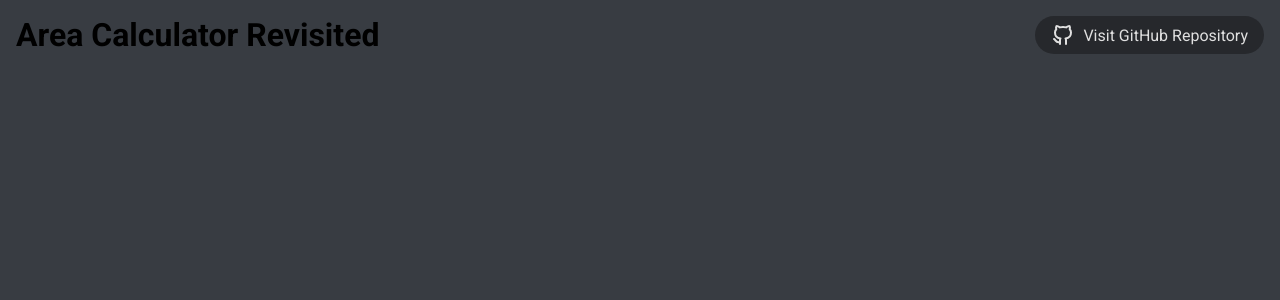
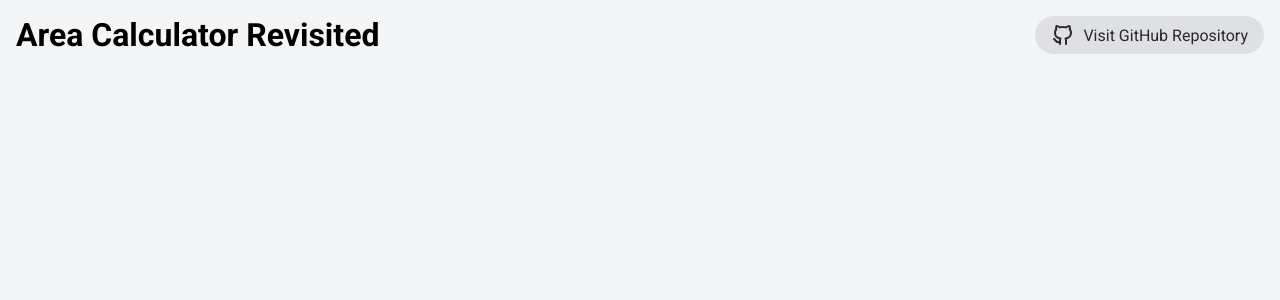
Before and after one commit to hildergill/area-calculator-revisited, a React (Create React App) app: page / in a window 1280 px wide. Shown: the top 300 px of the page. Built offline with nearby package versions, Linux system fonts and the light colour scheme.

Commit message:
Added the light mode stuff

```diff
--- a/src/global.css
+++ b/src/global.css
@@ -9,12 +9,22 @@
 :root {
 	--color-background-shadow: hsl(0, 0%, 8%);
 
-	--color-background-secondary: hsl(220, 8%, 16%);
-	--color-background-primary: hsl(220, 8%, 24%);
+	--color-background-secondary: hsl(220, 8%, 24%);
+	--color-background-primary: hsl(220, 8%, 16%);
 
-	--color-foreground-secondary: hsl(0, 0%, 88%);
+	--color-foreground-secondary: hsl(0, 0%, 80%);
 	--color-foreground-primary: hsl(0, 0%, 96%);
 
 	color-scheme: dark light;
 	font-family: "Roboto", sans-serif;
 }
+
+@media (prefers-color-scheme: light) {
+	:root {
+		--color-background-secondary: hsl(220, 8%, 88%);
+		--color-background-primary: hsl(220, 8%, 96%);
+
+		--color-foreground-secondary: hsl(0, 0%, 16%);
+		--color-foreground-primary: hsl(0, 0%, 8%);
+	}
+}
```
